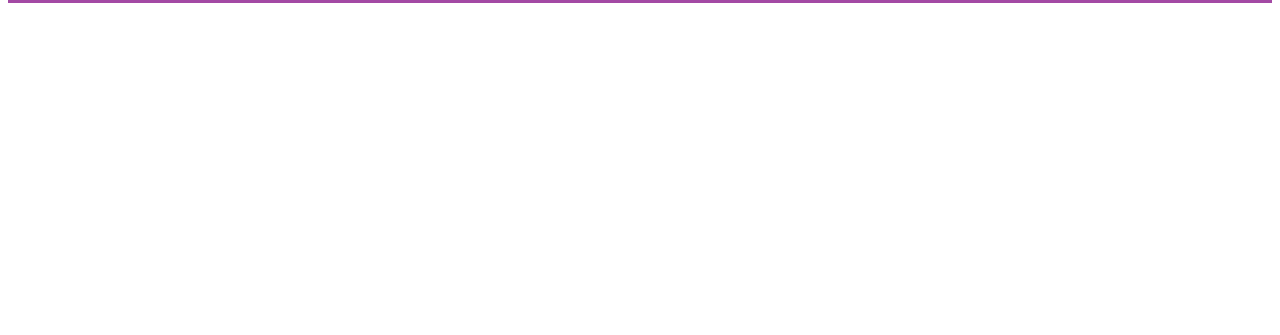
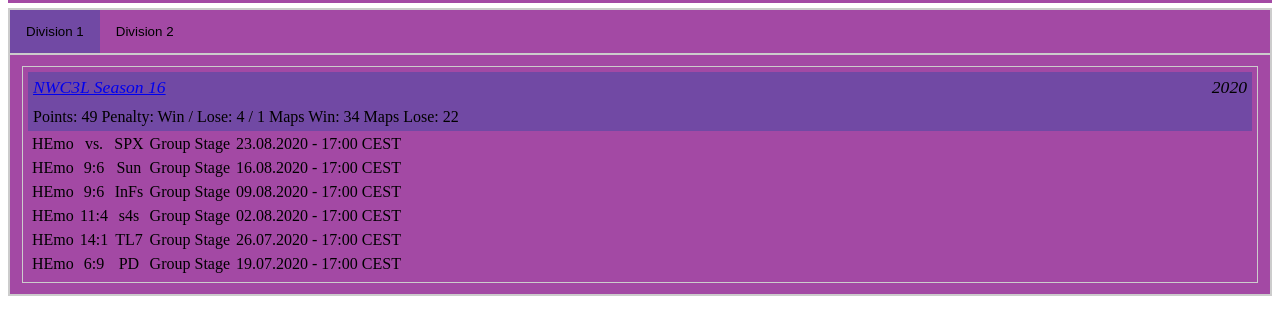
Before and after one commit to emo/emo.github.io, a plain HTML site: page Play.html in a window 1280 px wide. Shown: the part 171-506 px from the top of the page. Drawn offline with Linux system fonts and the light colour scheme.

Commit message:
Mawa lox

```diff
--- a/Play.html
+++ b/Play.html
@@ -2,8 +2,9 @@
 <html>
 <head>
     <meta charset="utf-8">
+    <link href="css/Standart.css" rel="stylesheet">
+    <link href="css/Play.css" rel="stylesheet" />
     <link rel="stylesheet" href="css/TabControl/TabCSS.css">
-    <link rel="stylesheet" href="css/Standart.css">
     <title>Play Emo</title>
 </head>
 <body>
@@ -23,6 +24,30 @@
                 </div>
         </div>
     </header>
+    <content>
+        <div class="tab">
+            <button class="tablinks" onclick="openTab(event, 'Div1')" id="defaultOpen">Division 1</button>
+            <button class="tablinks" onclick="openTab(event, 'Div2')">Division 2</button>
+        </div>
 
+        <!-- Tab content -->
+        <div id="Div1" class="tabcontent">
+            <div id="div_division1">
+
+            </div>
+        </div>
+
+        <div id="Div2" class="tabcontent">
+            <div id="div_division2">
+
+            </div>
+        </div>
+        <!-- Tab content -->
+    </content>
+
+     <!-- JSS -->
+    <script src="js/TabControl/TabJS.js"></script>
+    <script src="js/Play.js"></script>
+    <!-- JSS -->
 </body>
 </html>
--- /dev/null
+++ b/css/Play.css
@@ -0,0 +1,30 @@
+.play_item {
+    overflow: hidden;
+    border: 1px solid #ccc;
+    padding: 5px;
+    margin: 5px 0px;
+    background-color: rgb(163, 73, 164);
+}
+
+.header_play {
+    font-style: italic;
+    font-size: 110%;
+    padding: 5px;
+    display: flex;
+    justify-content: space-between;
+    align-items: center;
+    flex-wrap: wrap;
+    align-content: space-between;
+    background-color: rgb(113, 73, 164);
+}
+
+.description_play {
+    padding: 5px;
+    background-color: rgb(113, 73, 164);
+}
+
+table td {
+    padding: 2px;
+    text-align: center;
+    border: 0px solid white;
+}
--- a/js/Blog.js
+++ b/js/Blog.js
@@ -2,9 +2,9 @@ let content = document.getElementById("id_content");
 
 
 var Blogs = [
-    //Title,                            Data,       preview, description
+    //Title,                            Data,       preview, description (html jobs)
     ["Create website party clan emo", "16.08.2020", "1.png", 'Create website party clan emo tab → "clan", division 1 and division 2.'],
-    ["Create Blog", "16.08.2020", "2.png", '']
+    ["Create Blog", "16.08.2020", "2.png", ''],
 
 ]
 
--- /dev/null
+++ b/js/Play.js
@@ -0,0 +1,97 @@
+//Очки: 49 Penalty: Win / Lose: 4 / 1 Maps Win: 34 Maps Lose: 22
+//HEmo	vs.     SPX	    Group Stage	23.08.2020 - 17:00 CEST
+//HEmo	9:6	    Sun	    Group Stage	16.08.2020 - 17:00 CEST
+//HEmo	9:6	    InFs	Group Stage	09.08.2020 - 17:00 CEST
+//HEmo	11:4	s4s	    Group Stage	02.08.2020 - 17:00 CEST
+//HEmo	14:1	TL7	    Group Stage	26.07.2020 - 17:00 CEST
+//HEmo	6:9	    PD	    Group Stage	19.07.2020 - 17:00 CEST
+document.getElementById("defaultOpen").click();
+
+
+var Division1 = [
+    [
+        //Name,             website,                      data,      description
+        ["NWC3L Season 16", "https://nwc3l.com/team/hemo", "2020", "Points: 49 Penalty: Win / Lose: 4 / 1 Maps Win: 34 Maps Lose: 22"],
+        //array play
+        ["HEmo", "vs.", "SPX", "Group Stage", "23.08.2020 - 17:00 CEST"],
+        ["HEmo", "9:6", "Sun", "Group Stage", "16.08.2020 - 17:00 CEST"],
+        ["HEmo", "9:6", "InFs", "Group Stage", "09.08.2020 - 17:00 CEST"],
+        ["HEmo", "11:4", "s4s", "Group Stage", "02.08.2020 - 17:00 CEST"],
+        ["HEmo", "14:1", "TL7", "Group Stage", "26.07.2020 - 17:00 CEST"],
+        ["HEmo", "6:9", "PD", "Group Stage", "19.07.2020 - 17:00 CEST"],
+    ],
+]
+
+var Division2 = [
+    [
+        //Name,             website,                      data,      description
+        ["NWC3L Season 16", "https://nwc3l.com/team/emo", "2020", "Очки: 27 Penalty: Win / Lose: 1 / 3 Maps Win: 20 Maps Lose: 25"],
+        //array play
+        ["Emo", "vs", ".GCW3", "Group Stage", "30.08.2020 - 17: 00 CEST"],
+        ["Emo", "vs", ".L7", "Group Stage", "23.08.2020 - 17: 00 CEST"],
+        ["Emo", "vs", ".ITA", "Group Stage", "16.08.2020 - 21: 00 CEST"],
+        ["Emo", "5:10", "wU", "Group Stage", "09.08.2020 - 19: 00 CEST"],
+        ["Emo", "3:12", "RBTV", "Group Stage", "02.08.2020 - 17: 00 CEST"],
+        ["Emo", "14:1", "EwOk", "Group Stage", "26.07.2020 - 17: 00 CEST"],
+        ["Emo", "5: 10", "P2N", "Group Stage", "19.07.2020 - 17: 00 CEST"],
+    ],
+    [
+        //Name,             website,                      data,      description
+        ["W3RL S2 Group B", "http://legacy.iact-gaming.ru/index.php?view=league&id=74", "16.08.2020", ""],
+        //array play
+        ["Игровой день 2:"],
+        ["23.08.2020 17:00", "Russia Emo 1337", "vs","France France Espoir"],
+        ["Игровой день 1:"],
+        ["16.08.2020 16:00","Russia Team Lightning7","4:1","Russia Emo 1337"],
+    ],
+];
+
+LoadTableDivision1(Division1, 1);
+LoadTableDivision1(Division2, 2);
+
+function LoadTableDivision1(Division, Numer) {
+
+    let division_id;
+    if (Numer == 1) {
+        division_id = document.getElementById("div_division1");
+    } else {
+        division_id = document.getElementById("div_division2");
+    }
+    for (var i = 0; i < Division.length; i++) {
+        let div_play_item = document.createElement('div');
+        div_play_item.className = "play_item";
+        let div_header = document.createElement('div');
+        div_header.className = "header_play";
+        let div_title = document.createElement('div');
+        div_title.className = "title_play";
+        let a = document.createElement('a');
+        a.innerHTML =  Division[i][0][0];
+        a.href = Division[i][0][1];
+        div_title.append(a);
+        let div_data = document.createElement('div');
+        div_data.className = "data_play";
+        div_data.innerHTML = Division[i][0][2];
+        let div_description = document.createElement('div');
+        div_description.className = "description_play";
+        div_description.innerHTML = Division[i][0][3];
+
+        div_header.append(div_title);
+        div_header.append(div_data);
+
+        div_play_item.append(div_header);
+        div_play_item.append(div_description);
+
+        let table = document.createElement('table');
+        for (var j = 1; j < Division[i].length; j++) {
+            let tr = document.createElement('tr');
+            for (var c = 0; c < Division[i][j].length; c++) {
+                let td = document.createElement('td');
+                td.innerHTML = Division[i][j][c];
+                tr.append(td);
+            }
+            table.append(tr);
+        }
+        div_play_item.append(table);
+        division_id.append(div_play_item);
+    }
+}
```
Also changed, not shown: Clan.html (+0 -4 lines), js/Clan.js (+0 -10 lines).
